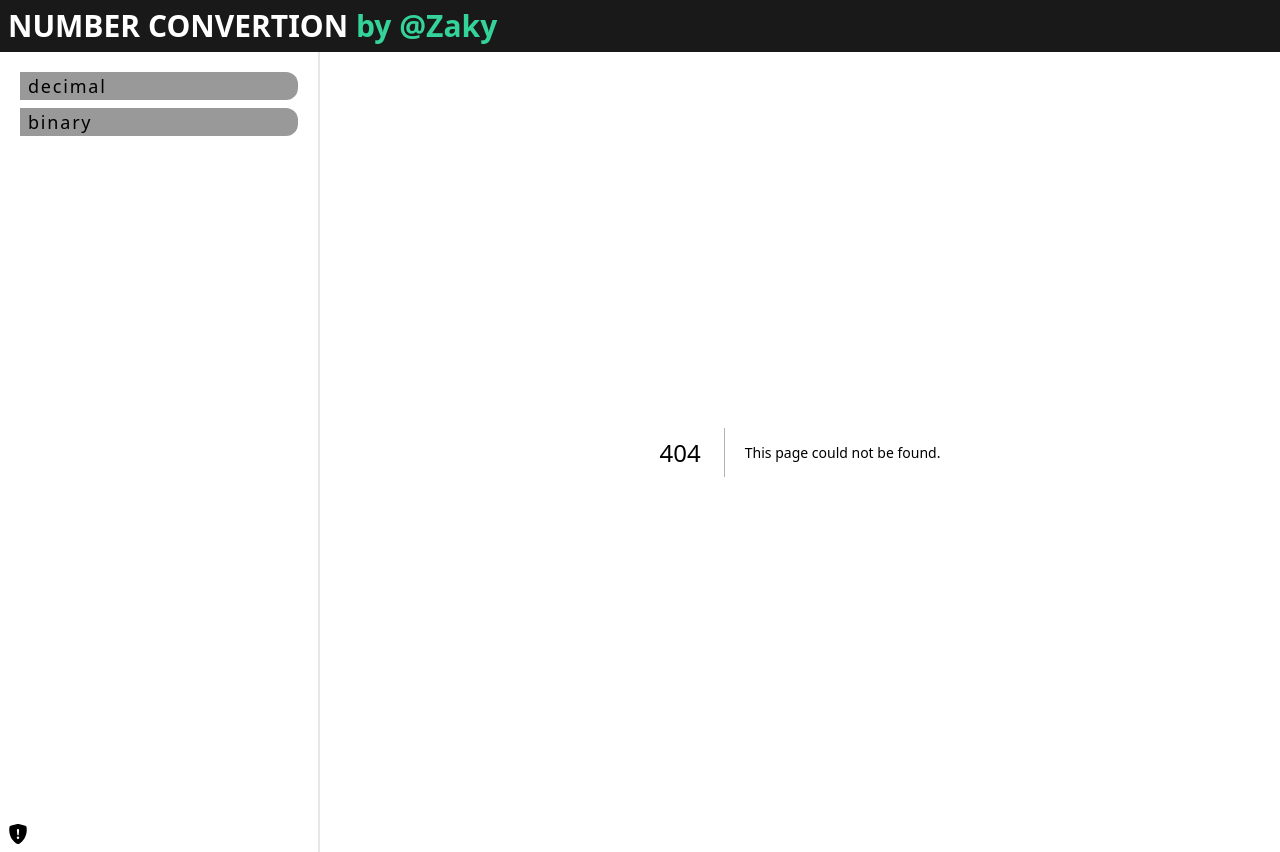
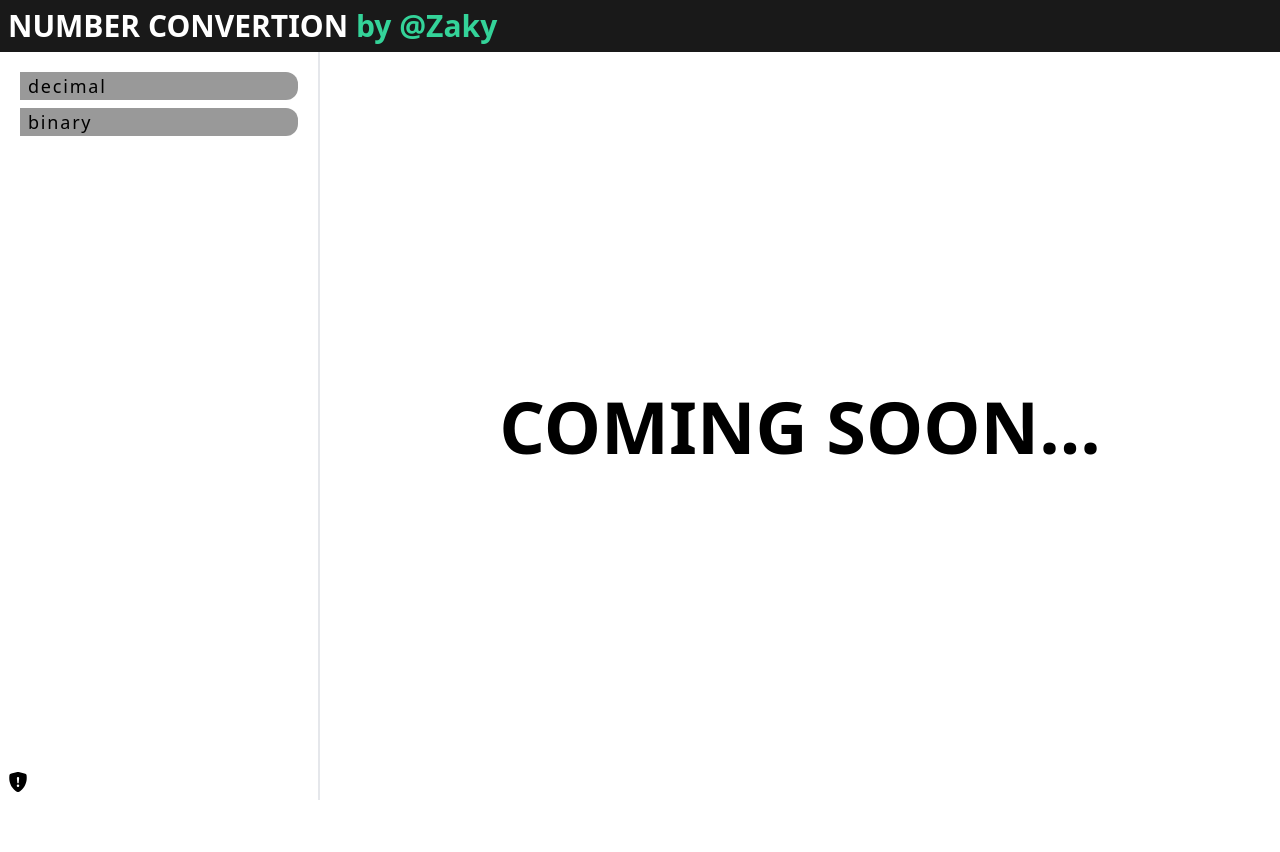
Before and after one commit to CodeWithZaky/number-converter, a Next.js app: page /heksadecimal in a window 1280 px wide. Before the commit this address had no page. After the commit the page ends 800 px from the top, so only its background shows below. Built offline with nearby package versions, Linux system fonts and the light colour scheme.

Commit message:
comming soon page

```diff
--- /dev/null
+++ b/src/app/heksadecimal/page.tsx
@@ -0,0 +1,13 @@
+import React from "react";
+
+const Heksadecimal = () => {
+  return (
+    <div className="flex items-center justify-center w-full h-full">
+      <h3 className="text-5xl font-bold text-center md:text-7xl">
+        COMING SOON...
+      </h3>
+    </div>
+  );
+};
+
+export default Heksadecimal;
--- /dev/null
+++ b/src/app/oktal/page.tsx
@@ -0,0 +1,13 @@
+import React from "react";
+
+const Oktal = () => {
+  return (
+    <div className="flex items-center justify-center w-full h-full">
+      <h3 className="text-5xl font-bold text-center md:text-7xl">
+        COMING SOON...
+      </h3>
+    </div>
+  );
+};
+
+export default Oktal;
```
